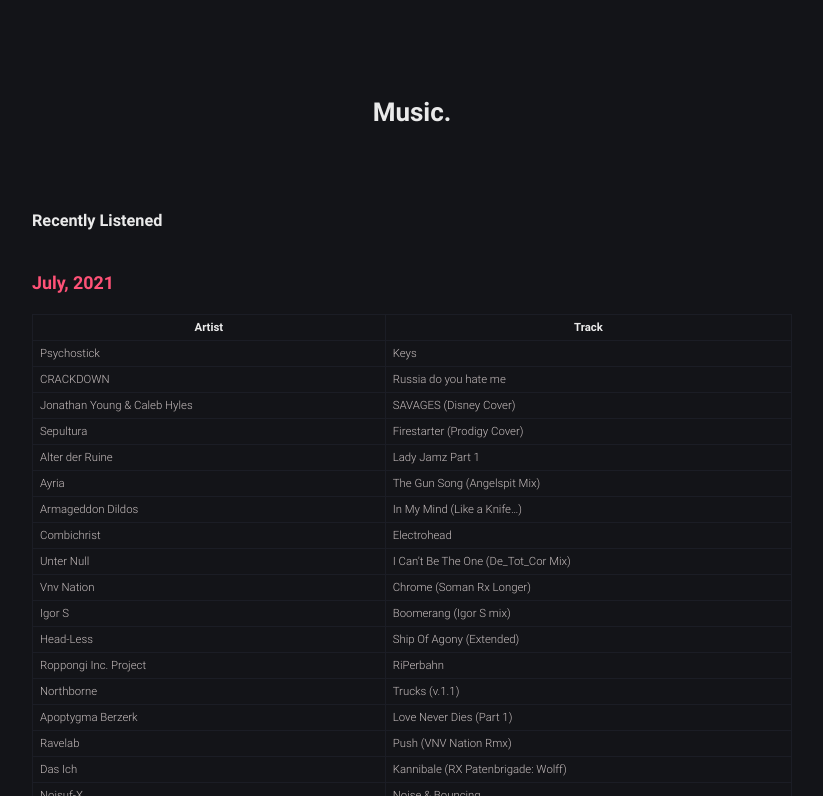
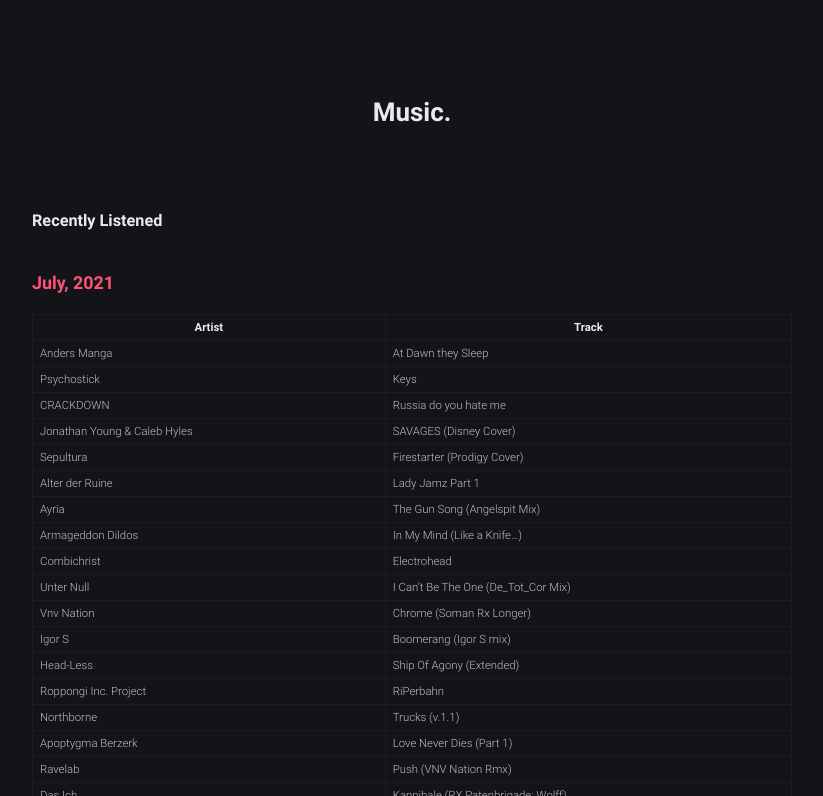
Before and after one commit to robert-marshall/xyz, a Jekyll site: the page built from music.md, in a window 1280 px wide and 900 px high, cut to the strip 104-900 px from the top of the window. Shown: the whole strip, without its empty margins (228-1051 px from the left). Built offline with Jekyll 4.4.1, drawn with Linux system fonts in a browser that asks for light colours.

```diff
--- a/music.md
+++ b/music.md
@@ -11,6 +11,7 @@
 
 | Artist | Track |
 |--------|-------|
+Anders Manga | At Dawn they Sleep
 Psychostick | Keys
 CRACKDOWN | Russia do you hate me
 Jonathan Young & Caleb Hyles | SAVAGES (Disney Cover)
```
